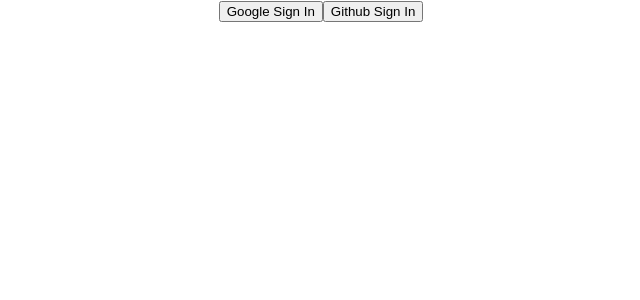
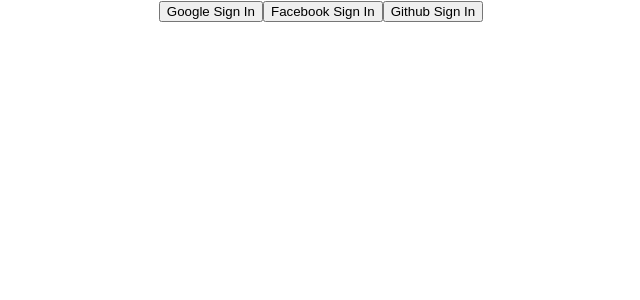
Before and after one commit to sowmik-sec/simple-firebase-authentication, a React (Create React App) app: page / in a window 1280 px wide. Shown: the top 300 px of the page, without its empty margins (319-959 px from the left). Built offline with nearby package versions, Linux system fonts and the light colour scheme.

Commit message:
sign in with facebook added

```diff
--- a/src/App.js
+++ b/src/App.js
@@ -1,6 +1,7 @@
 import "./App.css";
 import { app } from "./firebase/firebase.init";
 import {
+  FacebookAuthProvider,
   getAuth,
   GithubAuthProvider,
   GoogleAuthProvider,
@@ -15,6 +16,7 @@
   const [user, setUser] = useState({});
   const googleProvider = new GoogleAuthProvider();
   const githubProvider = new GithubAuthProvider();
+  const facebookProvider = new FacebookAuthProvider();
   const handleGoogleSignIn = () => {
     signInWithPopup(auth, googleProvider)
       .then((result) => {
@@ -37,6 +39,17 @@
         console.error("error: ", error);
       });
   };
+  const handleFacebookSignIn = () => {
+    signInWithPopup(auth, facebookProvider)
+      .then((result) => {
+        const user = result.user;
+        setUser(user);
+        console.log(user);
+      })
+      .catch((error) => {
+        console.error(error);
+      });
+  };
   const handleSignOut = () => {
     signOut(auth)
       .then(() => {
@@ -53,6 +66,7 @@
       ) : (
         <>
           <button onClick={handleGoogleSignIn}>Google Sign In</button>
+          <button onClick={handleFacebookSignIn}>Facebook Sign In</button>
           <button onClick={handleGithubSignIn}>Github Sign In</button>
         </>
       )}
```
